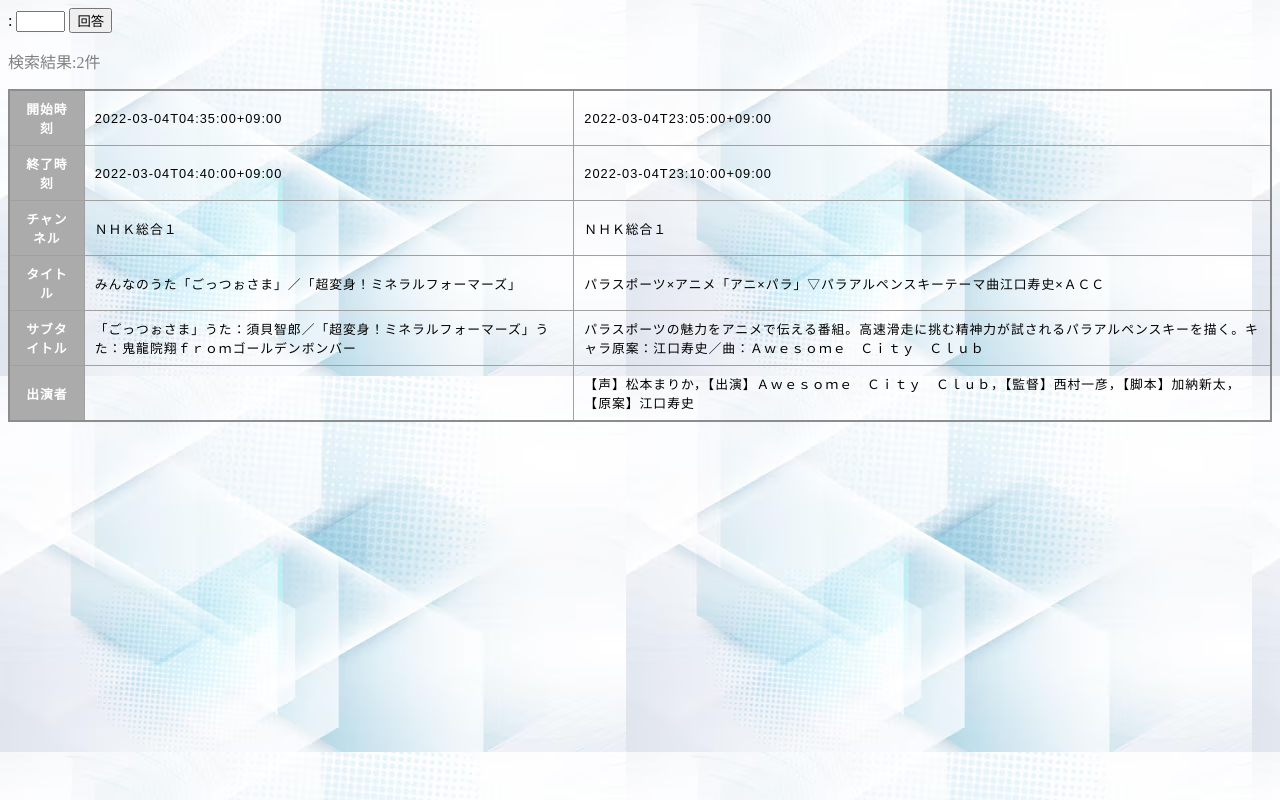
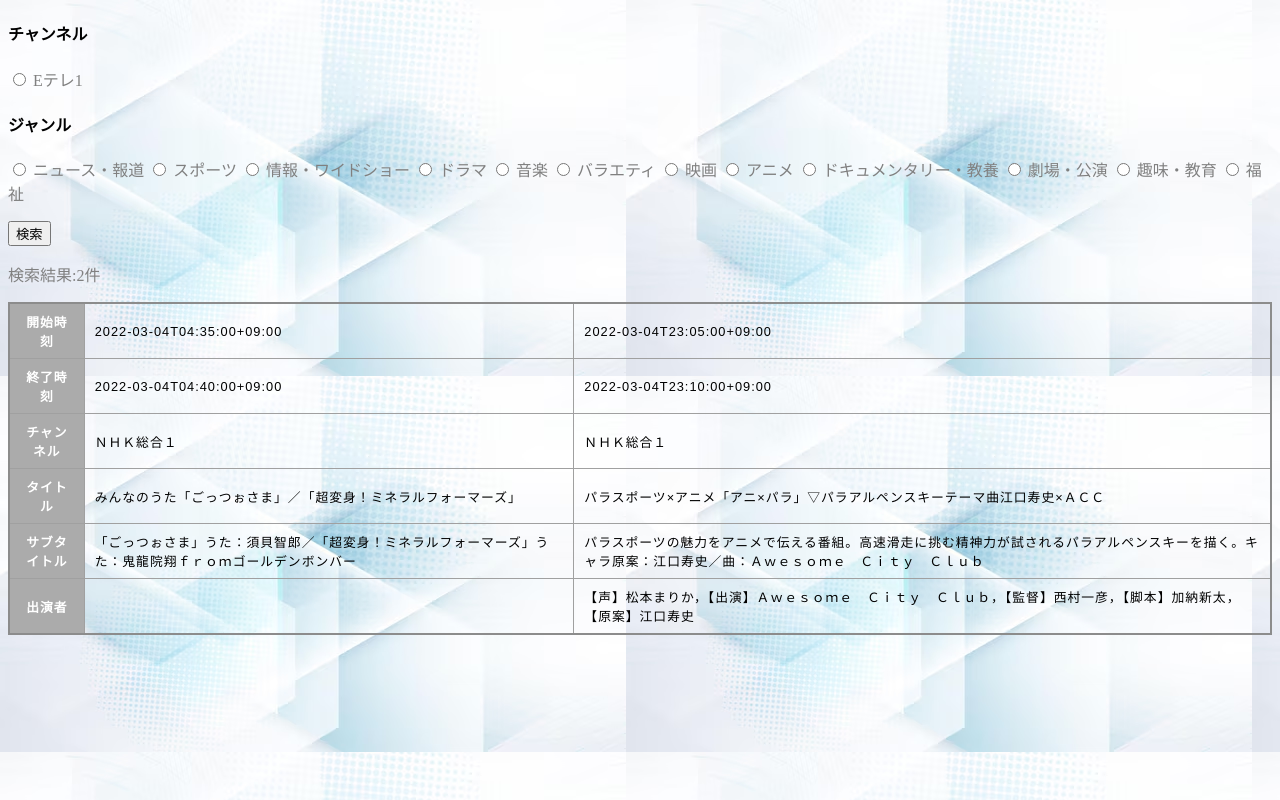
Before and after one commit to G386742023/medialabo, a plain HTML site: page project.html in a window 1280 px wide. Drawn offline with Linux system fonts and the light colour scheme.

Commit message:
プロジェクトにラジオボタン設置

```diff
--- a/project.html
+++ b/project.html
@@ -8,9 +8,39 @@
     <script src="tv-program.js" defer></script>
   </head>
   <body>
-    <label for="seisu">:</label>
-    <input type="text" name="seisu" size="3">
-    <button id="print">回答</button>
+    <h4>チャンネル</h4>
+    <p>
+      <input type="radio" name="channel" id="year2" value="2">
+      <label for="year2">Eテレ1</label>
+    </p>
+    <h4>ジャンル</h4>
+    <p>
+      <input type="radio" name="genre" id="0000" value="0000">
+      <label for="0000">ニュース・報道</label>
+      <input type="radio" name="genre" id="0100" value="0100">
+      <label for="0100">スポーツ</label>
+      <input type="radio" name="genre" id="0205" value="0205">
+      <label for="0205">情報・ワイドショー</label>
+      <input type="radio" name="genre" id="0300" value="0300">
+      <label for="0300">ドラマ</label>
+      <input type="radio" name="genre" id="0409" value="0409">
+      <label for="0409">音楽</label>
+      <input type="radio" name="genre" id="0502" value="0502">
+      <label for="0502">バラエティ</label>
+      <input type="radio" name="genre" id="0600" value="0600">
+      <label for="0600">映画</label>
+      <input type="radio" name="genre" id="0700" value="0700">
+      <label for="0700">アニメ</label>
+      <input type="radio" name="genre" id="0800" value="0800">
+      <label for="0800">ドキュメンタリー・教養</label>
+      <input type="radio" name="genre" id="0903" value="0903">
+      <label for="0903">劇場・公演</label>
+      <input type="radio" name="genre" id="1000" value="1000">
+      <label for="1000">趣味・教育</label>
+      <input type="radio" name="genre" id="1100" value="1100">
+      <label for="1100">福祉</label>
+    </p>
+    <button id="print">検索</button>
       <div id="result"></div>
   </body>
 </html>
```
